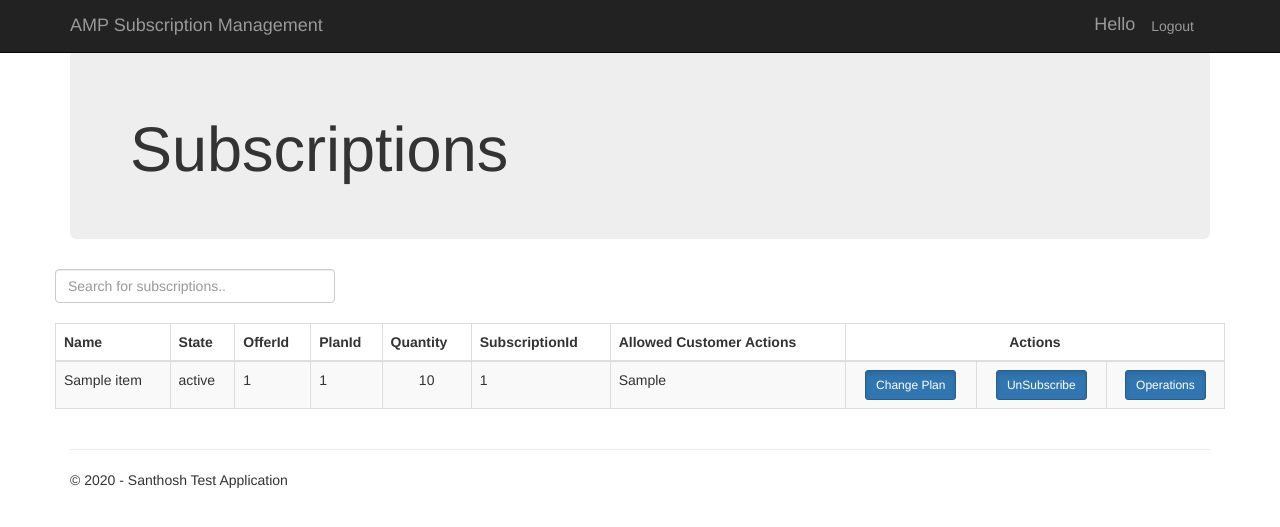
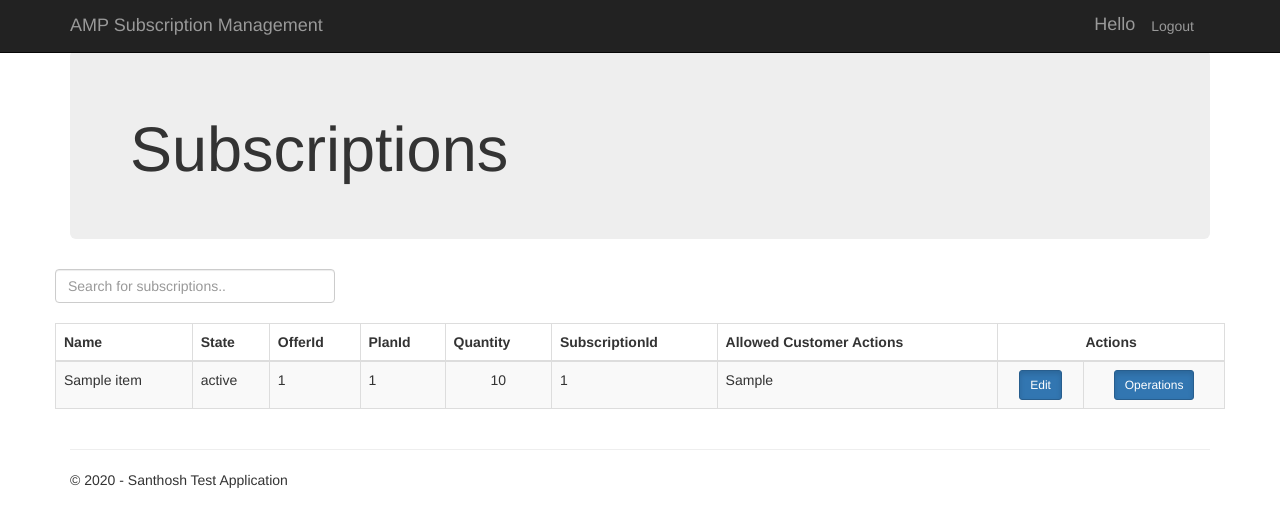
Before and after one commit to santhoshbomma9/amp-sub-mgmt2, a Flask app: template amp_app/templates/index.html in a window 1280 px wide. Shown: the top 527 px of the page. Run offline with Flask 2, Linux system fonts and the light colour scheme; the template is opened without the code that fills it: most values are stand-ins (such as "Sample title", 1, 10 or a date in 2020); parts of the project's set-up code (start-up, migrations or seed data) failed here and were passed over; some libraries are stand-ins or nearby versions.

Commit message:
updated the main index page, added edit button

```diff
--- a/amp_app/templates/index.html
+++ b/amp_app/templates/index.html
@@ -35,20 +35,9 @@
                     <td>{{ item['id'] }}</td>
                     <td>{{ item['allowedCustomerOperations'] }}</td>
                     <td class="text-center">
-                        {% if item['saasSubscriptionStatus'] == "PendingFulfillmentStart" %}
-                            <a href={{ url_for('edit', subscriptionid=item['id']) }} class="btn btn-primary btn-sm active" role="button" aria-pressed="true">
-                                Activate </a>
-                        {% elif item['saasSubscriptionStatus'] !="Unsubscribed"  %}
-                            <a href={{ url_for('edit', subscriptionid=item['id']) }} class="btn btn-primary btn-sm active" role="button" aria-pressed="true">
-                                Change Plan</a>
-                        {% endif %}
+                        <a href={{ url_for('edit', subscriptionid=item['id']) }} class="btn btn-primary btn-sm active" role="button" aria-pressed="true">
+                            Edit </a>
                     </td>
-                    <td class="text-center">
-                            {% if item['saasSubscriptionStatus'] !="Unsubscribed"  %}
-                            <a href={{ url_for('edit', subscriptionid=item['id']) }} class="btn btn-primary btn-sm active" role="button" aria-pressed="true">
-                                UnSubscribe</a>
-                            {% endif %}
-                        </td>
                     <td  class="text-center">
                         <a href={{ url_for('operations', subscriptionid=item['id'], subscriptionname=item['name']) }} class="btn btn-primary btn-sm active">
                             Operations</a>
--- a/amp_app/templates/managesubscription.html
+++ b/amp_app/templates/managesubscription.html
@@ -70,6 +70,7 @@
         {% else %}
             <div class="col-sm-10 offset-sm-2">
                 <button type="submit" class="btn btn-primary" name="update" value="update">Update</button>
+                <button type="submit" class="btn btn-danger pull-right" name="unsubscribe" value="unsubscribe">Unsubscribe</button>
             </div>
         {% endif %}
         </div>
```
